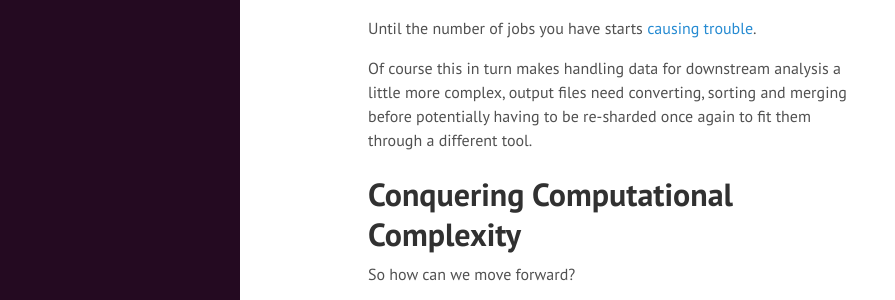
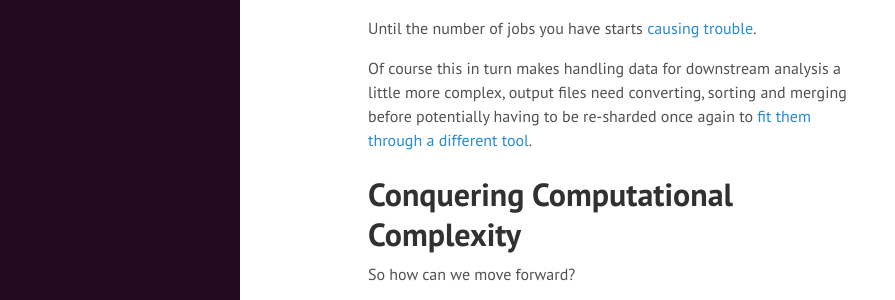
Before and after one commit to SamStudio8/samstudio8.github.io.off, a Jekyll site: the page built from _posts/2015-04-27-what-am-i-doing.md, in a window 1280 px wide and 900 px high, scrolled down 2123 px. Shown: the part 202-502 px from the top of the window, without its empty margins (0-895 px from the left). Built offline with Jekyll 4.4.1, drawn with Linux system fonts in a browser that asks for light colours; Markdown is read by kramdown in place of the engine named in the settings; part of the change alters nothing that is shown.

```diff
--- a/_posts/2015-04-27-what-am-i-doing.md
+++ b/_posts/2015-04-27-what-am-i-doing.md
@@ -63,8 +63,8 @@ For the purpose of `BLAST`[^6], we can shard both the contigs and the database o
 Until the number of jobs you have starts [causing trouble](http://samstudio8.github.io/2015/04/17/exits/).
 
 Of course this in turn makes handling data for downstream analysis a little more complex, output files need
-converting, sorting and merging before potentially having to be re-sharded once again to fit them through a
-different tool.
+converting, sorting and merging before potentially having to be re-sharded once again to [fit them through a
+different tool](http://samstudio8.github.io/2015/04/29/pipelines/).
 
 # Conquering Computational Complexity
 So how can we move forward?
```
